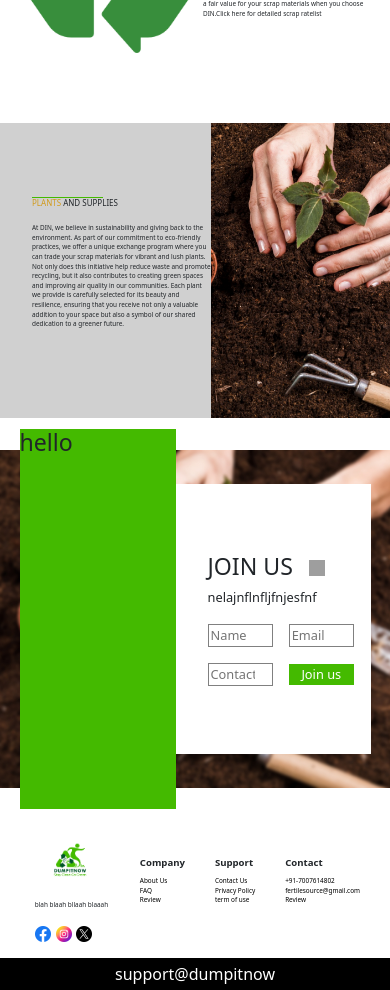
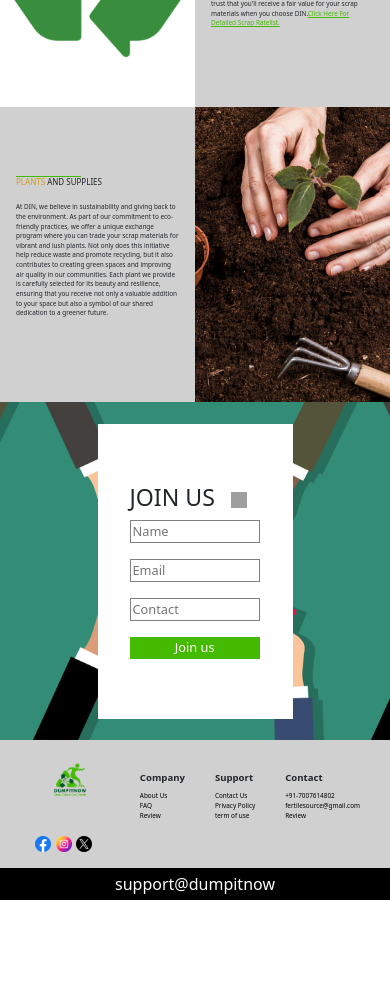
Before and after one commit to Suryapp8/DIN-NEW, a React (Create React App) app in the folder dumpitnow/: page / in a window 390 px wide. Shown: the part 1580-2570 px from the top of the page. After the commit the page ends 2480 px from the top, so only its background shows below. Built offline with nearby package versions, Linux system fonts and the light colour scheme; grey boxes are pictures that could not be loaded.

Commit message:
bug fixed

```diff
--- a/dumpitnow/src/App.js
+++ b/dumpitnow/src/App.js
@@ -3,6 +3,7 @@ import Footer from "./components/Footer";
 import Home from "./components/Home";
 import Navbar from "./components/Navbar";
 import Order from "./components/Order";
+import Ratelist from "./components/Ratelist";
 import "./styles/App.css";
 import { BrowserRouter, Routes, Route } from "react-router-dom";
 import { Tooltip } from "react-tooltip";
@@ -17,6 +18,7 @@ function App() {
         <Route exact path="/" element={<Home />} />
         <Route exact path="/orderpage" element={<Order />} />
         <Route exact path="/about" element={<About />} />
+        <Route exact path="/ratelist" element={<Ratelist />} />
 
         </Routes>
         <Footer />
--- a/dumpitnow/src/components/Footer.js
+++ b/dumpitnow/src/components/Footer.js
@@ -13,7 +13,7 @@ function Footer() {
     <div className="footer-2">
       <div className="part-1">
         <img src={dinlogo} alt=""/>
-        <p className="give-margin">blah blaah bllaah blaaah</p>
+        <p className="give-margin"></p>
         <div className="social-div">
          <a href=""><img src={facebook} alt="facebook" /></a>
          <a href=""><img src={instagram} alt="instagram" /></a>
--- a/dumpitnow/src/components/Home.js
+++ b/dumpitnow/src/components/Home.js
@@ -6,7 +6,6 @@ import treeman from "../images/treeman.jpg";
 // import gaia from "../images/gaia.png";
 // import truckwaste from "../images/truck-waste.png";
 import gardener from "../images/gardener.png";
-import plantnew from "../images/plantnew.png";
 import decoration from "../images/decoration.png";
 import dustbin from "../images/dustbin.png";
 import tree from "../images/tree.png";
@@ -15,6 +14,7 @@ import warning from "../images/warning.png";
 import { Link, useNavigate } from "react-router-dom";
 import { firestore } from "../firebase/firebase.js";
 import { addDoc, collection } from "@firebase/firestore";
+
 import Modal from "react-modal";
 
 function Home() {
@@ -95,7 +95,6 @@ function Home() {
 
       <div id="services" className="services-cont">
         <h3>Services</h3>
-
       </div>
 
       <div className="slides">
@@ -117,9 +116,9 @@ function Home() {
           </div>
           <div className="curve-div">
             <p>
-              We offer Malli(Gardner) service for regular maintenance of your garden
-              space.
-              our gardener services are designed to transform your outdoor spaces into vibrant and thriving landscapes.
+              We offer Malli(Gardner) service for regular maintenance of your
+              garden space. our gardener services are designed to transform your
+              outdoor spaces into vibrant and thriving landscapes.
             </p>
           </div>{" "}
         </div>
@@ -168,7 +167,12 @@ function Home() {
             our commitment to integrity and sustainability, you can trust that
             you'll receive a fair value for your scrap materials when you choose
             DIN.
-            <span>Click here for detailed scrap ratelist</span>
+
+            <span >
+              <Link className="changepage" to="/ratelist">
+                 Click here for detailed scrap ratelist.
+              </Link>
+            </span>
           </p>
         </div>
       </div>
@@ -181,7 +185,6 @@ function Home() {
           </h3>
           <p></p>
           <div className="dust">
-
             <p>
               At DIN, we believe in sustainability and giving back to the
               environment. As part of our commitment to eco-friendly practices,
@@ -195,17 +198,12 @@ function Home() {
               dedication to a greener future.
             </p>
           </div>
-
         </div>
 
         <div className="right-div"></div>
       </div>
 
       <div className="footer">
-        <div className="footer-left">
-          <h3>hello</h3>
-        </div>
-
         <div className="footer-right">
           <h3>
             JOIN US
@@ -216,7 +214,7 @@ function Home() {
               <img className="warning" src={warning} alt="warning-sign" />
             </a>
           </h3>
-          <p>nelajnflnfljfnjesfnf</p>
+
           <form onSubmit={handleSubmit}>
             <div className="name-input">
               <input
--- a/dumpitnow/src/components/Navbar.js
+++ b/dumpitnow/src/components/Navbar.js
@@ -36,32 +36,31 @@ function Navbar() {
   }, [location.pathname, homePath]);
 
   const toggleMenu = () => {
-    const menu = document.querySelector(".menu");
-    menu.classList.toggle("active");
+    setMenuOpen(!menuOpen); // Toggle the menuOpen state
   };
 
   const renderNavItemsOrRandomGif = () => {
     if (location.pathname === homePath) {
       return (
         <>
-          <div className="menu">
+          <div className={`menu ${menuOpen ? 'active' : ''}`}>
   <li className="links">
-              <a href="#about">About</a>
+    <a href="#about" onClick={() => setMenuOpen(false)}>About</a>
   </li>
   <li className="links">
-              <a href="">Vision</a>
+    <Link to="/ratelist" onClick={() => setMenuOpen(false)}>Scrap List</Link>
   </li>
   <li className="links">
-              <a href="#services">Services</a>
+    <a href="#services" onClick={() => setMenuOpen(false)}>Services</a>
   </li>
   <li className="links">
-              <a href="#valuate">How We Valuate</a>
+    <a href="#valuate" onClick={() => setMenuOpen(false)}>How We Valuate</a>
   </li>
   <li className="links">
-              <a href="#supplies">Supplies</a>
+    <a href="#supplies" onClick={() => setMenuOpen(false)}>Supplies</a>
   </li>
   <li className="links">
-              <a href="#contact">Contact</a>
+    <a href="#contact" onClick={() => setMenuOpen(false)}>Contact</a>
   </li>
 </div>
           <ul className="nav-links">
@@ -74,10 +73,6 @@ function Navbar() {
               &#9776;
             </label>
           </ul>
-
-
-
-
         </>
       );
     } else {
--- /dev/null
+++ b/dumpitnow/src/components/Ratelist.js
@@ -0,0 +1,7 @@
+import React from 'react'
+
+export default function Ratelist() {
+  return (
+    <div>Ratelist</div>
+  )
+}
--- a/dumpitnow/src/styles/footer.css
+++ b/dumpitnow/src/styles/footer.css
@@ -2,26 +2,21 @@
   display: flex;
   justify-content: center;
   align-items: center;
-  background: url("../images/blurred.jpg");
+  background: url("../images/blurred2.jpg");
   background-position: center;
-  background-size: cover;
+  background-size:contain;
   height: 40vh;
   width: 100%;
-  margin: 2rem 0;
+
 }
 
-.footer-left {
-  height: 45vh;
-  width: 30%;
-  background-color: #44ba00;
-}
 
 .footer-right {
   display: flex;
   justify-content: center;
   flex-direction: column;
   background-color: white;
-  height: 32vh;
+  height: 35vh;
   padding-left: 2rem;
   overflow: auto;
 }
@@ -51,10 +46,16 @@
 }
 
 @media (max-width: 768px) {
-  .footer-left {
-    width: 40%;
-    background-color: #44ba00;
+
+  .name-input > input, .contact-input > input{
+    width: 80%;
   }
+  .contact-input > button{
+    width: 80%;
+    margin-top: 1rem;
+  }
+
+
   .footer-right {
     width: 50%;
     font-size: 0.8rem;
@@ -65,8 +66,9 @@
   display: flex;
   justify-content: space-evenly;
   align-items: center;
-  width: 80%;
-  margin: auto;
+  width: 100%;
+  background-color: #d0d0d0;
+  padding-bottom: 1rem;
 }
 
 .part-1 > img {
@@ -77,7 +79,7 @@
 .social-div > a > img {
   height: 2rem;
   width: 2rem;
-  margin-left: 1rem;
+  margin-left: 0.8rem;
 }
 
 .part-2,
@@ -133,5 +135,5 @@
   color: white;
   background-color: black;
   height: 2rem;
-  margin-top: 1rem;
+
 }
--- a/dumpitnow/src/styles/home.css
+++ b/dumpitnow/src/styles/home.css
@@ -173,7 +173,6 @@
 .img-div > img {
   height: 5rem;
   width: 5rem;
-
 }
 
 .img-div {
@@ -243,6 +242,14 @@
   height: 40vh;
   width: 50%;
   font-size: 1rem;
+  background-color: #d0d0d0;
+  padding: 1rem;
+}
+
+.changepage {
+  color: #44ba00;
+  text-transform: capitalize;
+  text-decoration: underline;
 }
 
 .valuate-para > h3 {
@@ -251,6 +258,7 @@
 }
 
 @media (max-width: 768px) {
+
   .valuate-div {
     height: 35vh;
     border-bottom: 2rem;
@@ -259,9 +267,6 @@
   .valuate-para {
     font-size: 0.4rem;
     height: 35vh;
-  }
-  .plant-img {
-    margin-left: 1rem;
   }
 
   .valuate-para > h3 {
@@ -277,14 +282,13 @@
   align-items: center;
   width: 100%;
   height: 50vh;
-  margin: auto;
   background-color: #d0d0d0;
   font-size: 1rem;
 }
 
 .left-div {
   width: 50%;
-  margin-left: 2rem;
+  padding: 1rem;
 }
 
 .left-div > h3 {
@@ -295,15 +299,6 @@
 .dust {
   display: flex;
   margin: 2rem 0;
-}
-
-.dust > img {
-  height: 3rem;
-  width: 3rem;
-  margin-right: 1rem;
-  padding: 0.4rem;
-  border: 0.2px dotted grey;
-  border-radius: 50%;
 }
 
 .right-div {
@@ -317,7 +312,6 @@
 
 @media (max-width: 768px) {
   .supplies-div {
-    margin-top: 1rem;
     width: 100%;
     height: 35vh;
     font-size: 0.4rem;
@@ -325,6 +319,10 @@
 
   .left-div > h3 {
     font-size: 0.5rem;
+  }
+
+  .left-div {
+    padding: 1rem;
   }
 
   .dust {
```
Also changed, not shown: dumpitnow/src/images/blurred2.jpg (added). Lines whose indentation alone changed are shown as unchanged.
